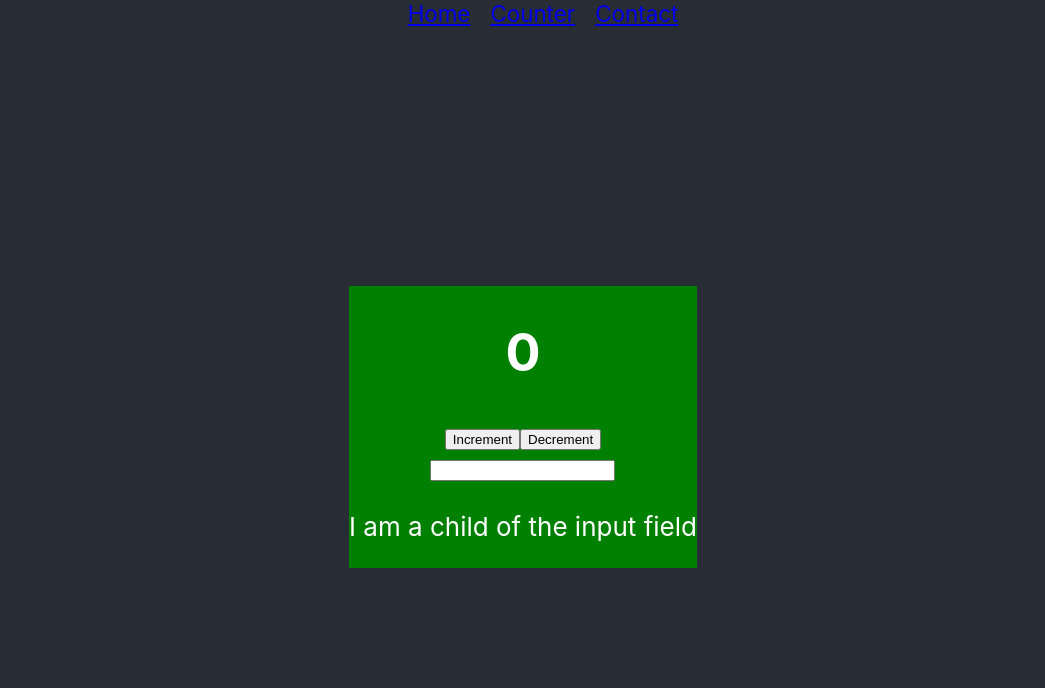
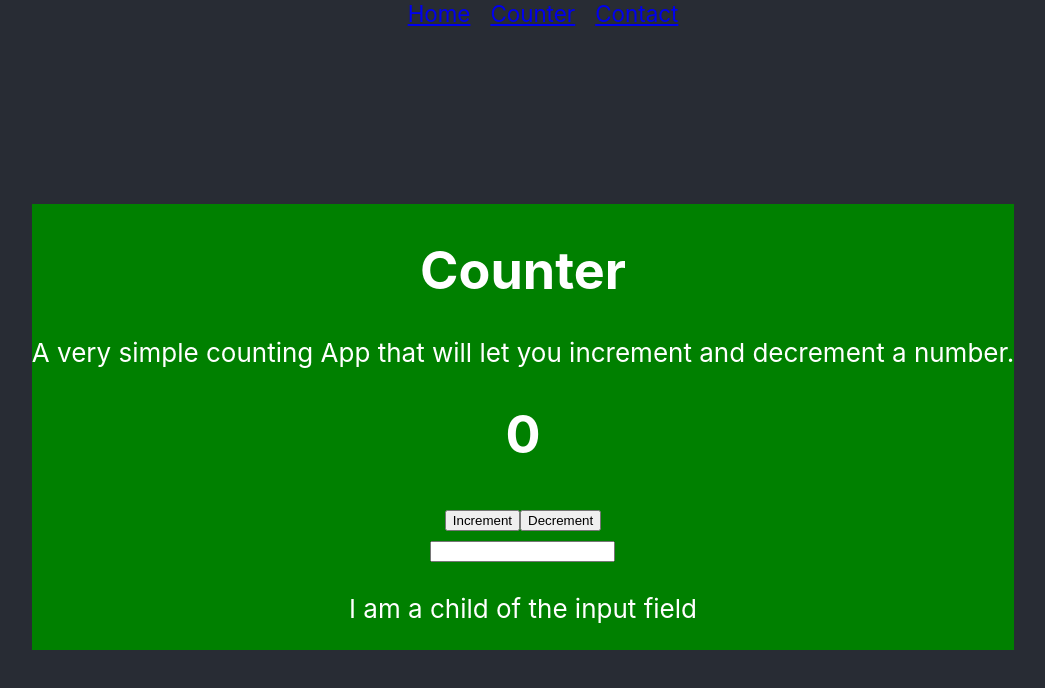
Before and after one commit to JulieKodehode/moduled_react, a React (Create React App) app: page /#/Counter in a window 1280 px wide. Shown: the top 688 px of the page, without its empty margins (117-1162 px from the left). Built offline with nearby package versions, Linux system fonts and the light colour scheme.

Commit message:
Updated with content and css.

```diff
--- a/src/routes/Counter.jsx
+++ b/src/routes/Counter.jsx
@@ -1,32 +1,28 @@
 import React, { useState } from "react";
+import "../index.css";
 
-// Global css
-import "../App.css";
-// import "../index.css";
+// Styling
+// import CounterStyles from "./Counter/CounterStyles";
+
+// CounterTitle
+import CounterTitle from "./Counter/CounterTitle";
 
 // TextInput is Counter's child
 import TextInput from "./Counter/TextInput";
 
-// The function is what react is looking for to compare and update using states, so anything above or under the function it self wont be re-run.
-// console.log("I will only run once");
-// You could declare a variable outside and call it inside the function
+const Counter = () => {
+	// Syntax for useState: state is the property(prop), setState is the function we are going to use to update the state, useState is what we are using to track the state in a function component (in this case a state from old to new)
 
-const Counter = () => {
-	// Syntax for useState: state is the property(prop), setState is the function we are going to use to update the state, useState(0) have a number and 0 is nice(could be any number)
-	// Changing from state in params to count for more meaningful names
+	// Changing from state to count for more meaningful names
 	const [count, setCount] = useState(0);
 
-	// We are getting an array, first is "Some state", and second is the setState function. (getting all the props)
-	// const someState = useState("Some state text");
-	// console.log(someState);
-
-	// Using handleClick because what does it do? Handle a click.
-	// Changing from handleClick to increment and decrement.
+	// Using handleClick because what does it do? Handle a click. Generic name.
+	// Changing from handleClick to increment and decrement because I want two.
 	const increment = () => {
 		// setCount(count + 1);
 		// Considered bad practice to just do count + 1 because you might update count between state updates, so to avoid this we are passing it a function which is given the oldCount + 1 instead
+
 		// Using the old state and modifying that accordingly
-		// This is a callback function(?)
 		setCount((oldCount) => {
 			return oldCount + 1;
 		});
@@ -34,24 +30,29 @@ const Counter = () => {
 
 	// Adding a decrement handle
 	const decrement = () => {
-		// setCount(count + 1);
-		// Considered bad practice to just do count + 1 because you might update count between state updates, so to avoid this we are passing it a function which is given the oldCount + 1 instead
-		// Using the old state and modifying that accordingly
-		// This is a callback function(?)
-		setCount((oldCount) => {
-			return oldCount - 1;
+		setCount((newCount) => {
+			return newCount - 1;
 		});
 	};
 
 	return (
-		// React.Fragment is the "div", signaling we are using React.Fragment we are telling the browser we only want to return the one thing so we want a fragment
-		// Div is not necessary but quick styling for easier to look for on a long page. Find a way to do this differently.
-		// Needed to add a margin because for some reason it didnt give me space around.
+		// React.Fragment is the "div", using react.fragment instead of div will not update the dom whereas div will add another div html element to the dom.
+		// <div className="CounterStyles">
+
 		<div className="App | App-header">
+			{/* This is the background and the centering*/}
 			{/* Div className is background and center */}
-			<div style={{ backgroundColor: "green", margin: "20px" }}>
-				<React.Fragment>
+
+			<div style={{ backgroundColor: "green" }}>
+				{/* Styling the "box" */}
+				{/* <React.Fragment> */}
+				{/* A title and description of this side */}
+				<CounterTitle />
+
+				{/* A h1 containing the count, count is between newCount and oldCount and is what useState tracks when buttons activate(?) */}
 				<h1>{count}</h1>
+
+				{/* A button with increment */}
 				<button
 					onClick={() => {
 						increment();
@@ -59,15 +60,17 @@ const Counter = () => {
 					Increment
 				</button>
 
-					{/* Adding decrement button */}
+				{/* A button with decrement */}
 				<button
 					onClick={() => {
 						decrement();
 					}}>
 					Decrement
 				</button>
+
+				{/* A text input that will be displayed under with the text inputted */}
 				<TextInput />
-				</React.Fragment>
+				{/* </React.Fragment> */}
 			</div>
 		</div>
 	);
--- /dev/null
+++ b/src/routes/Counter/CounterStyles.jsx
@@ -0,0 +1,8 @@
+// Import library to get the styled
+import styled from "styled-components";
+
+const CounterStyles = styled.counter`
+	background-color: red;
+`;
+
+export default CounterStyles;
--- /dev/null
+++ b/src/routes/Counter/CounterTitle.jsx
@@ -0,0 +1,10 @@
+const CounterTitle = () => {
+	return (
+		<div>
+			<h1>Counter</h1>
+			<p>A very simple counting App that will let you increment and decrement a number.</p>
+		</div>
+	);
+};
+
+export default CounterTitle;
--- a/src/routes/Counter/TextInput.jsx
+++ b/src/routes/Counter/TextInput.jsx
@@ -3,10 +3,7 @@ import { useState } from "react";
 // Child is TextInput's child
 import Child from "./Child";
 
-const TextInput = (props) => {
-	// Destructuring the props
-	const { data } = props;
-
+const TextInput = () => {
 	const [textInput, setTextInput] = useState("");
 
 	// We need to pass an event for something to happen
@@ -25,7 +22,8 @@ const TextInput = (props) => {
 
 			<h3>{textInput}</h3>
 
-			<Child data={data} />
+			{/* Why data=data */}
+			<Child />
 		</div>
 	);
 };
--- a/src/routes/Home.jsx
+++ b/src/routes/Home.jsx
@@ -4,7 +4,7 @@
 import logo from "../logo.svg";
 
 // Global css
-// import "../App.css";
+import "../App.css";
 // import "../index.css";
 
 // Import from component/Header.jsx
@@ -22,10 +22,13 @@ import CardsUsingProps from "../components/CardsUsingProps/CardsUsingProps.jsx";
 // Import from ./components/main.jsx
 import Main from "../components/Main";
 
+// Removed in benefit for own route
 // Import from ./Counter/Counter
 // import Counter from "./Counter/Counter";
 
-import CatFacts from "../components/CatFacts/CatFact";
+// Removed in benefit for own route
+// Import from ./CatFacts/CatFact
+// import CatFacts from "./CatFacts/CatFact";
 
 // Only return one parent(div in this case), but as many children as you want. The div is sort of like body in html(?) and then the header is the section to be displayed on page (?)
 // Header is a custom component. And we can add a title property(props) to reduce open code(?) and display properties instead of lines of text.
@@ -64,7 +67,7 @@ const Home = () => {
 				{/* <Counter /> */}
 
 				{/* useEffect */}
-				<CatFacts />
+				{/* <CatFacts /> */}
 
 				{/* Using the Sign Component */}
 				<Sign />
```
Also changed, not shown: src/routes/About.jsx (deleted, +0 -12 lines). Lines whose indentation alone changed are shown as unchanged.
